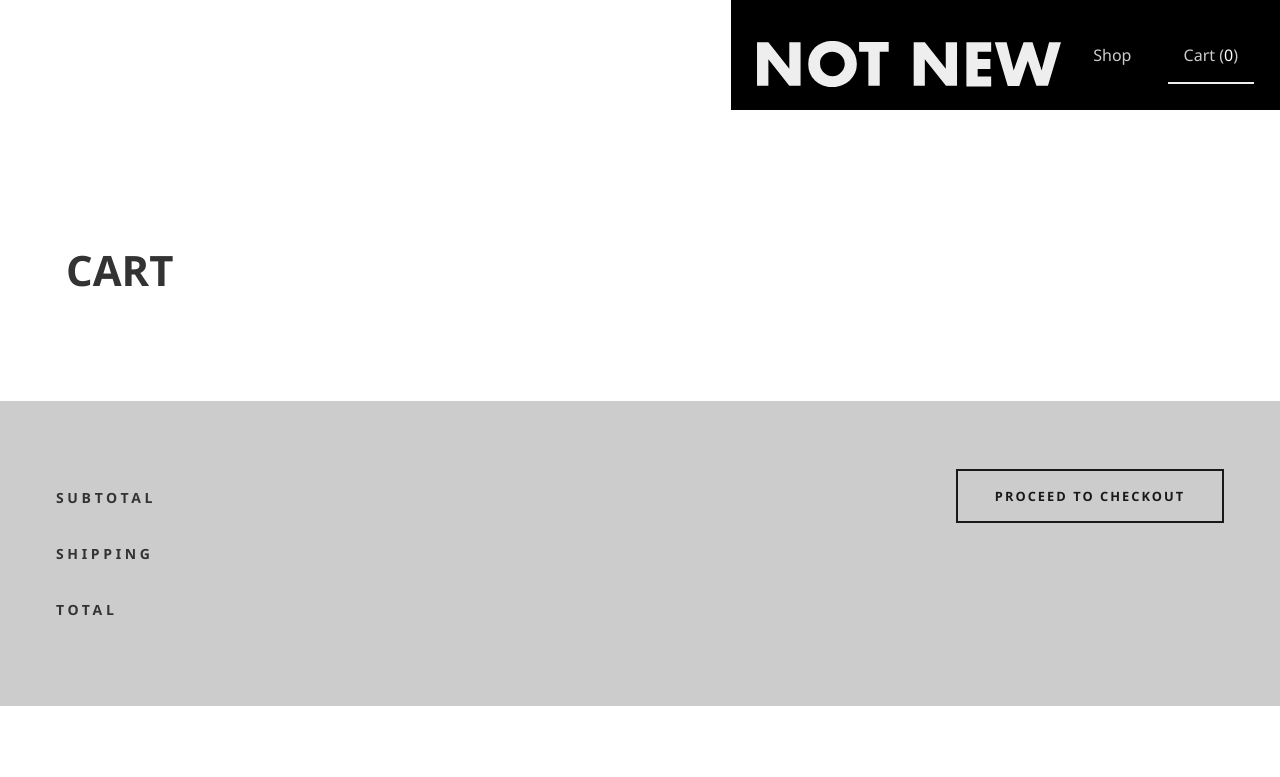
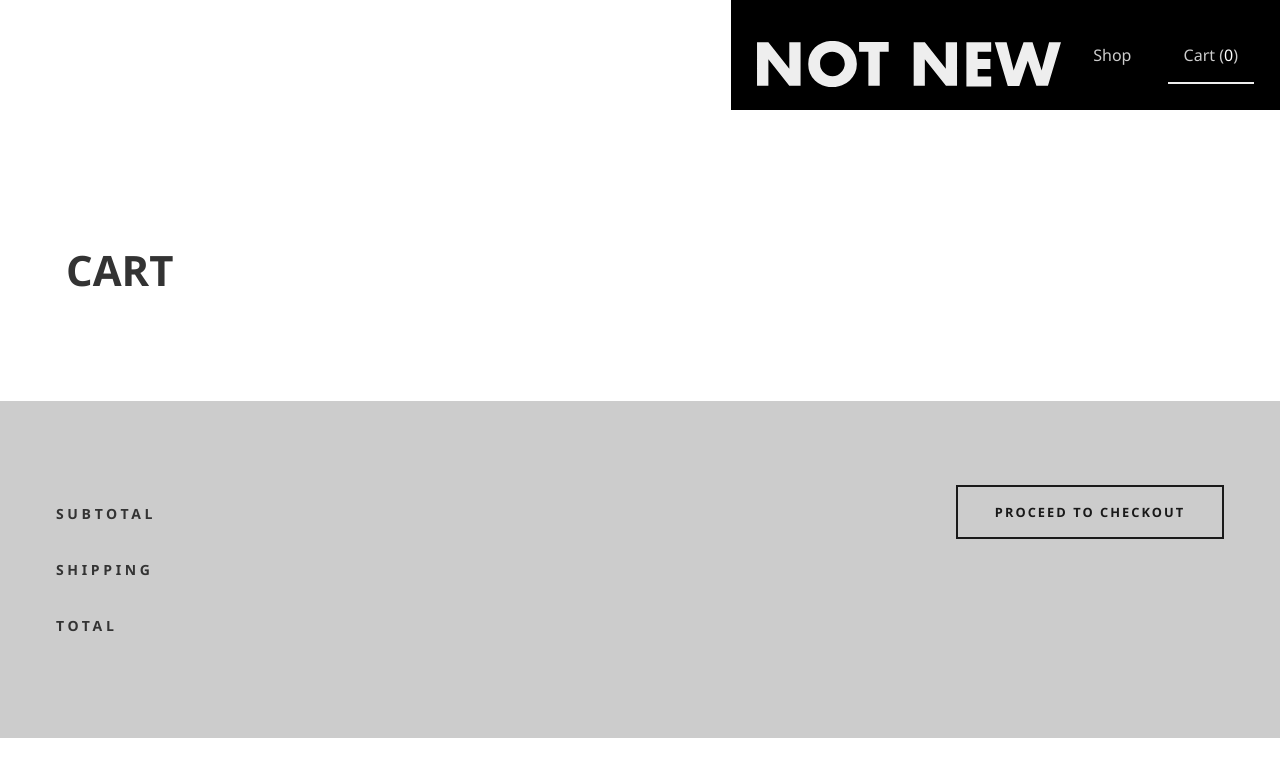
Before and after one commit to notnew-hq/notnew, a Jekyll site: the page built from cart.html, in a window 1280 px wide. Shown: the top 777 px of the page. Built offline with Jekyll 4.4.1, drawn with Linux system fonts in a browser that asks for light colours.

Commit message:
Fixed Grid Padding

```diff
--- a/_includes/scss/kokkaku/grid.scss
+++ b/_includes/scss/kokkaku/grid.scss
@@ -125,7 +125,7 @@
   display: block;
   float: left;
   box-sizing: border-box;
-  padding: 0 $spacing-small;
+  padding: $spacing-small;
   &.wrap {
     padding: 0;
   }
```
Also changed, not shown: 1 other file.
